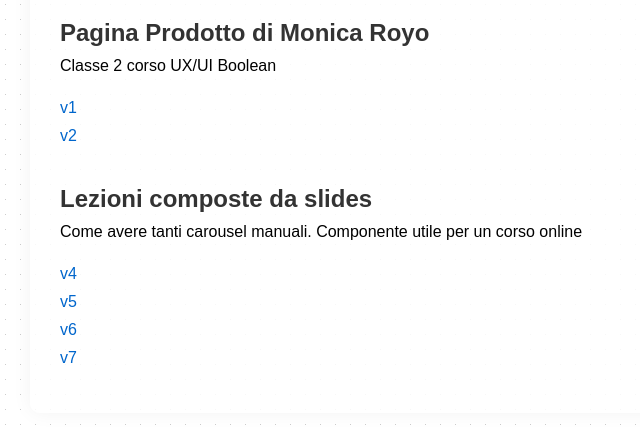
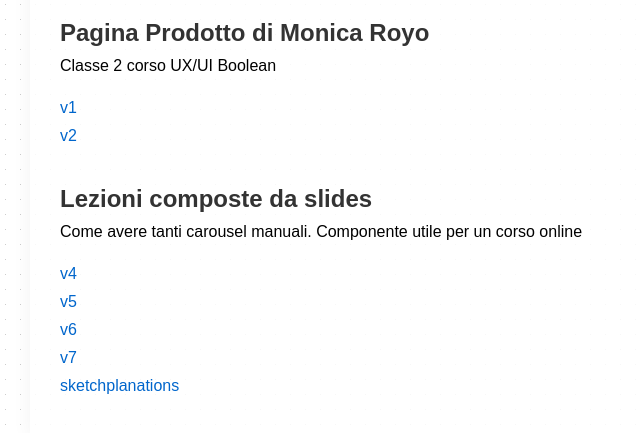
Before and after one commit to luc4leone/ui-protos, a plain HTML site: page index.html in a window 1280 px wide. Shown: the part 121-554 px from the top of the page, without its empty margins (210-850 px from the left). Drawn offline with Linux system fonts and the light colour scheme.

Commit message:
aggiornato index

```diff
--- a/index.html
+++ b/index.html
@@ -85,6 +85,7 @@
         <li><a href="lesson-slider/v5.html">v5</a></li>
         <li><a href="lesson-slider/v6.html">v6</a></li>
         <li><a href="lesson-slider/v7.html">v7</a></li>
+        <li><a href="lesson-slider/sketchplanations.html">sketchplanations</a></li>
     </ul>
     </div>
 </body>
```
